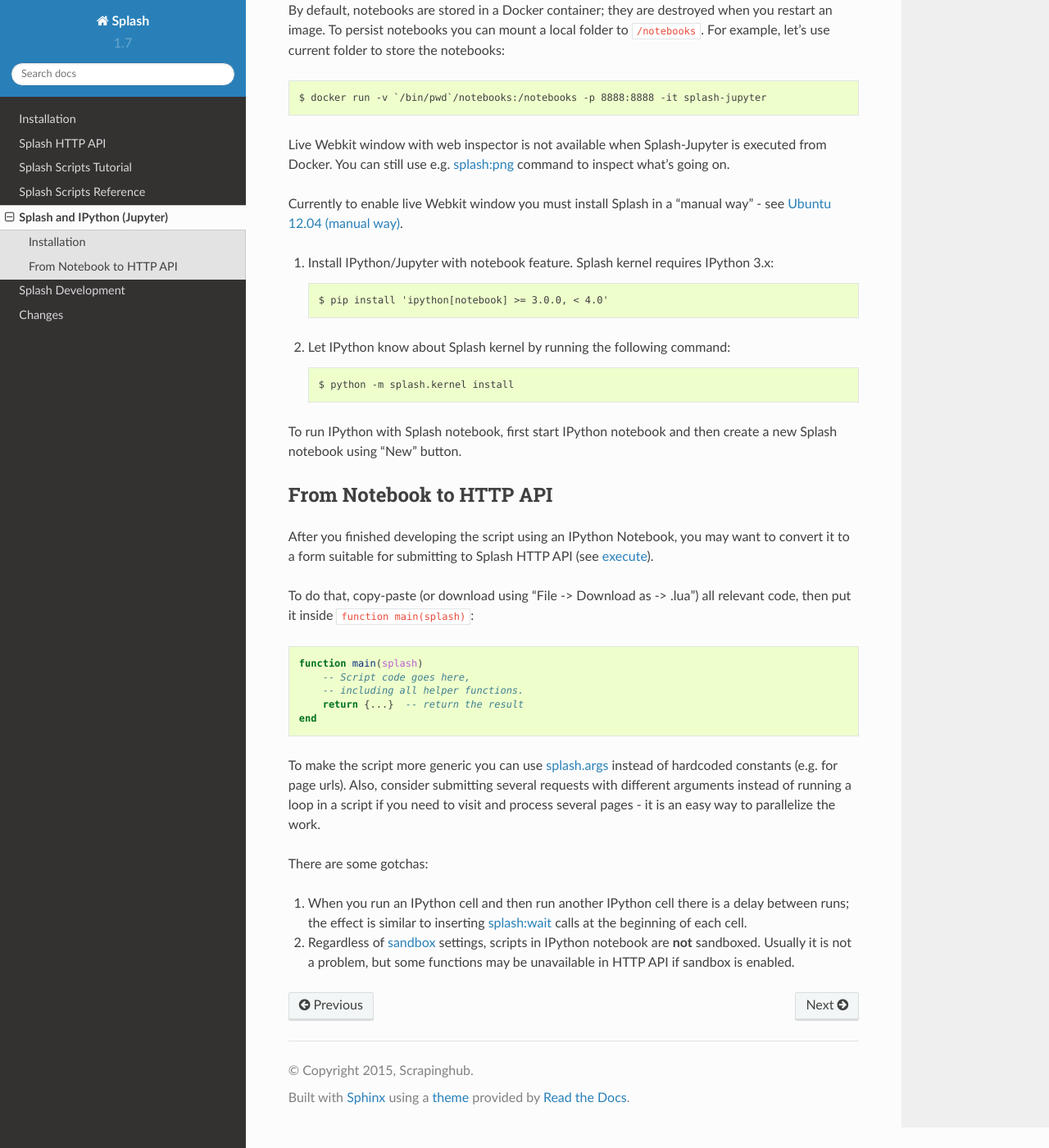
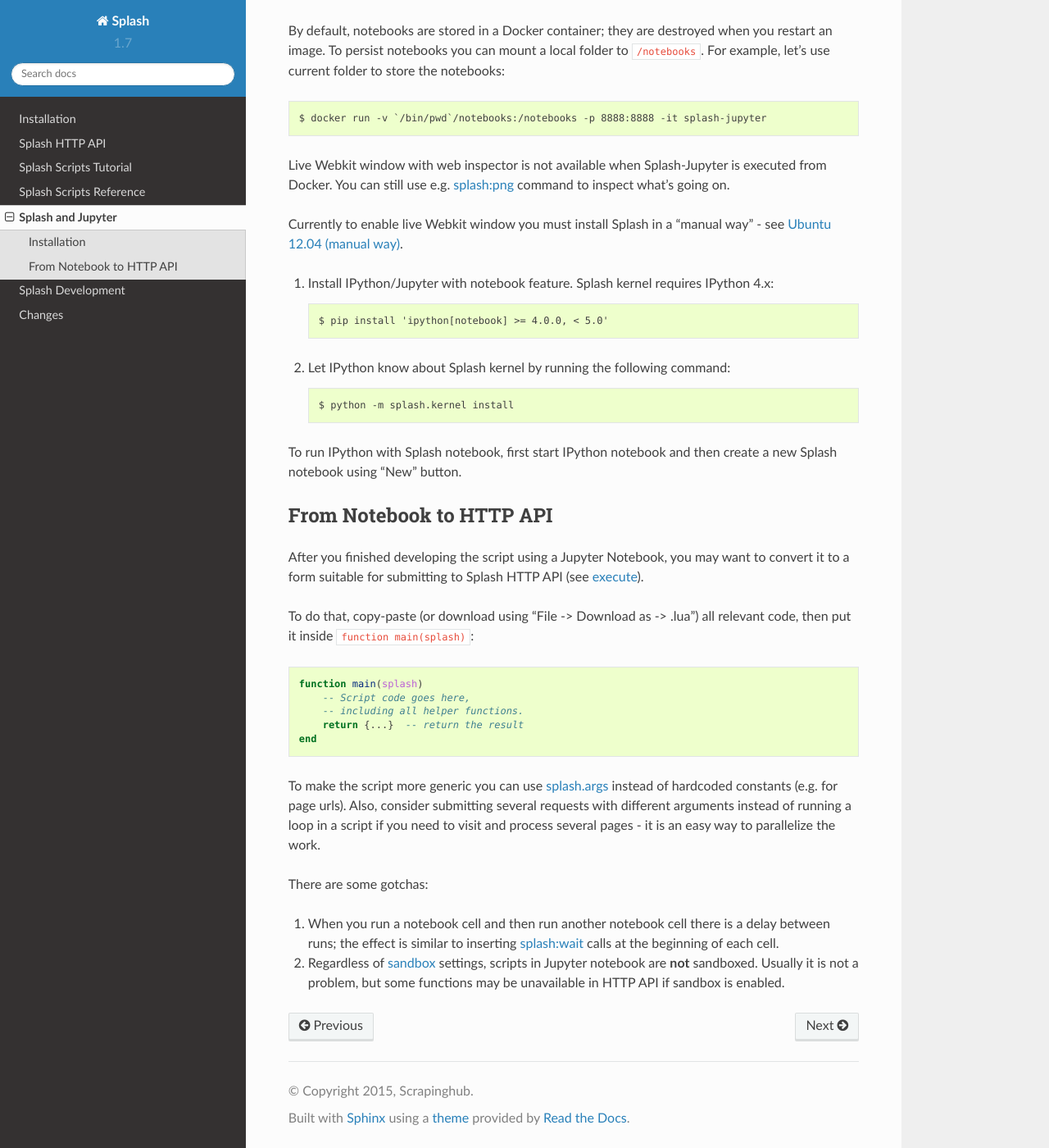
Before and after one commit to scrapinghub/splash, a Sphinx documentation site: the page built from docs/kernel.rst, in a window 1280 px wide and 1400 px high, scrolled down 787 px. Shown: the whole window at 82% size. Built offline with Sphinx 7.4.7 and the Read the Docs theme 2.0.0, drawn with Linux system fonts in a browser that asks for light colours; some of the changed text lies outside the part shown.

Commit message:
DOC improve Splash-Jupyter docs

```diff
--- a/docs/index.rst
+++ b/docs/index.rst
@@ -12,8 +12,11 @@
 * get HTML results and/or take screenshots;
 * turn OFF images or use Adblock Plus rules to make rendering faster;
 * execute custom JavaScript in page context;
-* transparently plug into existing software using Proxy interface;
+* write Lua browsing :ref:`scripts <scripting-tutorial>`;
+* develop Splash Lua scripts in :ref:`Splash-Jupyter <splash-jupyter>`
+  Notebooks.
 * get detailed rendering info in HAR format.
+
 
 Documentation
 =============
--- a/docs/kernel.rst
+++ b/docs/kernel.rst
@@ -1,10 +1,10 @@
 .. _splash-jupyter:
 
-Splash and IPython (Jupyter)
-============================
+Splash and Jupyter
+==================
 
-Splash provides a custom IPython_ (Jupyter_) kernel for Lua. Together
-with IPython (Jupyter) notebook_ frontend it forms an interactive
+Splash provides a custom Jupyter_ (previously known as IPython_) kernel for Lua.
+Together with Jupyter notebook_ frontend it forms an interactive
 web-based development environment for Splash Scripts with syntax highlighting,
 smart code completion, context-aware help, inline images support and a real
 live WebKit browser window with Web Inspector enabled, controllable from
@@ -46,9 +47,9 @@
 in a "manual way" - see :ref:`manual-install-ubuntu`.
 
 1. Install IPython/Jupyter with notebook feature. Splash kernel requires
-   IPython 3.x::
+   IPython 4.x::
 
-       $ pip install 'ipython[notebook] >= 3.0.0, < 4.0'
+       $ pip install 'ipython[notebook] >= 4.0.0, < 5.0'
 
 2. Let IPython know about Splash kernel by running the following command::
 
@@ -60,7 +61,7 @@
 From Notebook to HTTP API
 -------------------------
 
-After you finished developing the script using an IPython Notebook,
+After you finished developing the script using a Jupyter Notebook,
 you may want to convert it to a form suitable for submitting
 to Splash HTTP API (see :ref:`execute`).
 
@@ -83,10 +84,10 @@
 
 There are some gotchas:
 
-1. When you run an IPython cell and then run another IPython cell there
+1. When you run a notebook cell and then run another notebook cell there
    is a delay between runs; the effect is similar to inserting
    :ref:`splash-wait` calls at the beginning of each cell.
-2. Regardless of :ref:`sandbox <lua-sandbox>` settings, scripts in IPython
+2. Regardless of :ref:`sandbox <lua-sandbox>` settings, scripts in Jupyter
    notebook are **not** sandboxed. Usually it is not a problem,
    but some functions may be unavailable in HTTP API if sandbox is enabled.
 
```
Also changed, not shown: other parts of docs/kernel.rst (+3 -1 lines), 1 other file.
